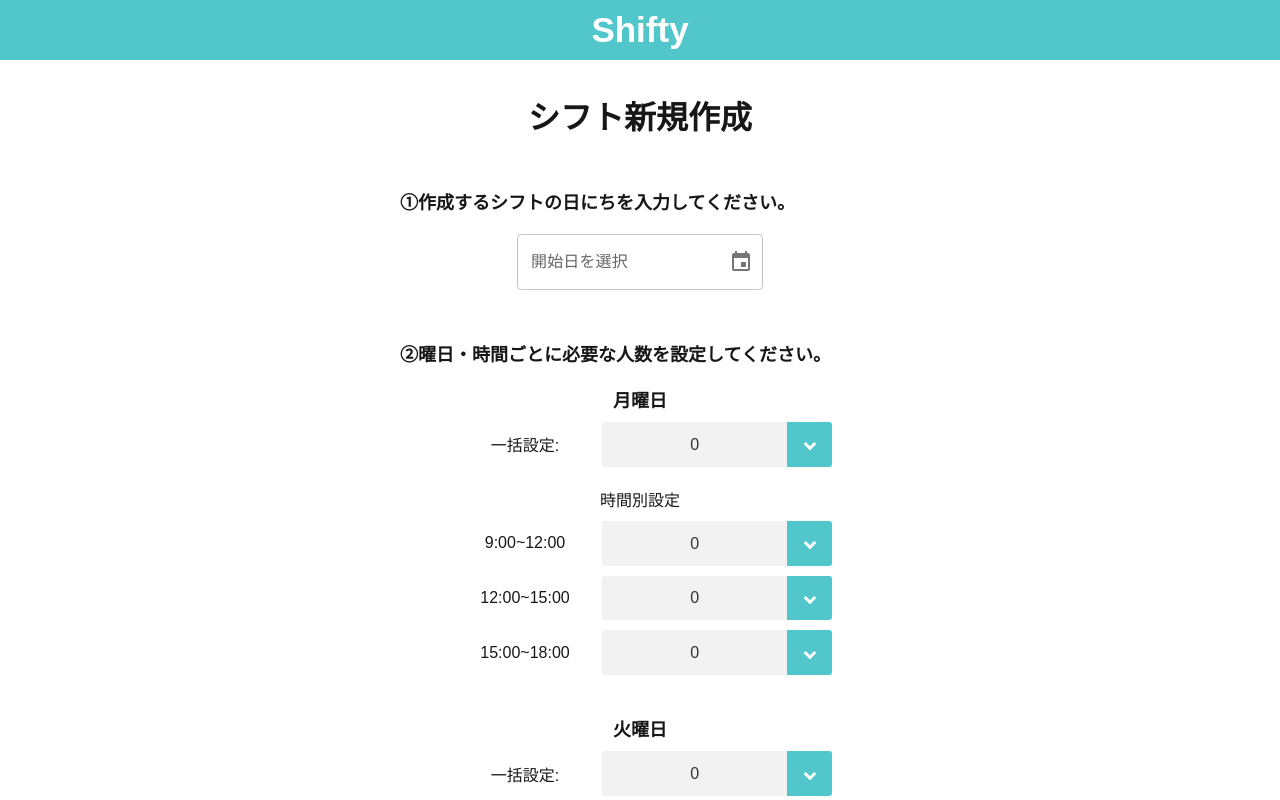
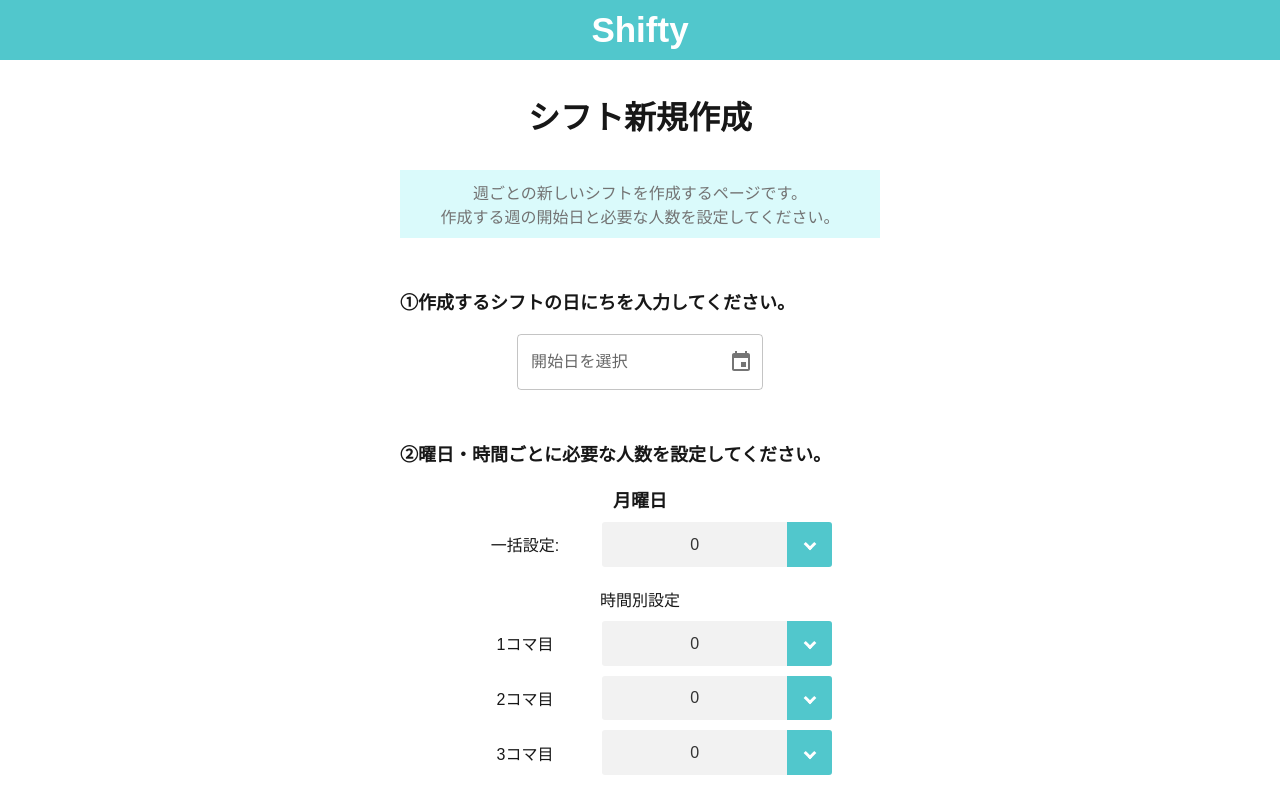
Before and after one commit to yuuri-dev/Shityj-app0507, a Next.js app: page /group/1/setting in a window 1280 px wide. Shown: the top 800 px of the page. Built offline with nearby package versions, Linux system fonts and the light colour scheme.

Commit message:
fix: settingのgroupContextを修正しました。

```diff
--- a/src/components/RequiredNumberSetting/index.jsx
+++ b/src/components/RequiredNumberSetting/index.jsx
@@ -2,22 +2,17 @@
   必要人数を設定するコンポーネント
 */
 
-import React, {useContext } from 'react';
-import { GroupContext } from 'src/contexts/GroupContext';
+import React from 'react';
 import ShiftInputEachDay from '../ShiftInputEachDay';
-import styles from "./RequiredNumberSetting.module.css"
+import styles from './RequiredNumberSetting.module.css';
 
-const Index = () => {
+const Index = ({ groupRequireNumberArray, setGroupRequireNumberArray }) => {
   const days = ['月', '火', '水', '木', '金', '土', '日'];
-  const timeSlots = ['9:00~12:00', '12:00~15:00', '15:00~18:00'];
-
-  const { groupRequireNumberArray, setGroupRequireNumberArray } =
-    useContext(GroupContext);
-
+  const timeSlots = ['1コマ目', '2コマ目', '3コマ目'];
 
   return (
     <div className={styles.contents}>
-      {days.map((day,dayIndex) => {
+      {days.map((day, dayIndex) => {
         return (
           <ShiftInputEachDay
             key={day}
--- a/src/pages/group/[group_id]/setting.jsx
+++ b/src/pages/group/[group_id]/setting.jsx
@@ -1,6 +1,4 @@
 import React, { useContext, useState } from 'react';
-import { GroupContext } from 'src/contexts/GroupContext';
-import AddMember from '@/components/AddMember';
 import RequiredNumberSetting from '@/components/RequiredNumberSetting';
 import { useRouter } from 'next/router';
 import PageTitle from '@/components/PageTitle';
@@ -10,6 +8,9 @@ import { supabase } from 'src/lib/supabase_client';
 import Loading from '@/components/Loading';
 import ShiftDatePicker from '@/components/ShiftDatePicker';
 
+const NUM_DAYS = 7;
+const NUM_TIME_SLOTS = 3;
+
 const Setting = () => {
   const router = useRouter();
   const [isLoading, setIsLoading] = useState(false);
@@ -18,13 +19,9 @@ const Setting = () => {
   const [finish_date, setFinish_date] = useState('');
   const [error, setError] = useState('');
 
-  const {
-    groupRequireNumberArray,
-    maxDateToWork,
-    setMaxDateToWork,
-    maxHoursToWork,
-    setMaxHoursToWork,
-  } = useContext(GroupContext);
+  const [groupRequireNumberArray, setGroupRequireNumberArray] = useState(
+    Array.from({ length: NUM_DAYS }, () => Array(NUM_TIME_SLOTS).fill(0))
+  );
 
   const handleSubmit = async (e) => {
     e.preventDefault();
@@ -43,13 +40,11 @@ const Setting = () => {
         return;
       }
 
-      //weeks
+      //weeksをsupabaseに送信
       const week_id = crypto.randomUUID();
       const created_at = new Date();
 
-      const { data: weekData, error: weeksError } = await supabase
-        .from('weeks')
-        .insert({
+      const { error: weeksError } = await supabase.from('weeks').insert({
         id: week_id,
         created_at,
         group_id,
@@ -63,6 +58,7 @@ const Setting = () => {
         return;
       }
 
+      //shift_requirementをsupabaseに送信
       const shift_requirement_data = [];
 
       for (let day = 0; day < 7; day++) {
@@ -78,7 +74,7 @@ const Setting = () => {
         }
       }
 
-      const { data: requirementData, error: requirementError } = await supabase
+      const { error: requirementError } = await supabase
         .from('shift_requirement')
         .upsert(shift_requirement_data, {
           onConflict: ['group_id', 'week_id', 'day', 'time_slot'],
@@ -108,6 +104,15 @@ const Setting = () => {
         <div className={styles.container}>
           <PageTitle>シフト新規作成</PageTitle>
 
+          <div className={styles.page_description_container}>
+            <p className={styles.page_description}>
+              週ごとの新しいシフトを作成するページです。
+            </p>
+            <p className={styles.page_description}>
+              作成する週の開始日と必要な人数を設定してください。
+            </p>
+          </div>
+
           <div className={styles.form_content}></div>
           <h2 className={styles.h2}>
             ①作成するシフトの日にちを入力してください。
@@ -126,10 +131,14 @@ const Setting = () => {
             <h2 className={styles.h2}>
               ②曜日・時間ごとに必要な人数を設定してください。
             </h2>
-            <RequiredNumberSetting />
+            <RequiredNumberSetting
+              groupRequireNumberArray={groupRequireNumberArray}
+              setGroupRequireNumberArray={setGroupRequireNumberArray}
+            />
           </div>
 
-          <div className={styles.form_content}>
+          {/* 週ごとの修正をやめてグループで一つ設定する */}
+          {/* <div className={styles.form_content}>
             <h2 className={styles.h2}>
               ③連続で勤務できる日数の指定、１日で勤務できる時間の最大値を設定してください。
             </h2>
@@ -149,7 +158,7 @@ const Setting = () => {
               value={maxHoursToWork}
               onChange={(e) => setMaxHoursToWork(e.target.value)}
             />
-          </div>
+          </div> */}
 
           <ButtonBlue func={(e) => handleSubmit(e)}>決定</ButtonBlue>
         </div>
--- a/src/pages/group/[group_id]/setting.module.css
+++ b/src/pages/group/[group_id]/setting.module.css
@@ -10,6 +10,15 @@
 .nameSettings p {
   text-align: left;
   padding-left: 10px;
+}
+
+.page_description_container{
+  padding: 10px 0;
+  background-color:  #dafafb;;
+}
+.page_description{
+  text-align: center;
+  color: rgb(115, 115, 115);
 }
 
 /* .border {
```
Lines whose indentation alone changed are shown as unchanged.
